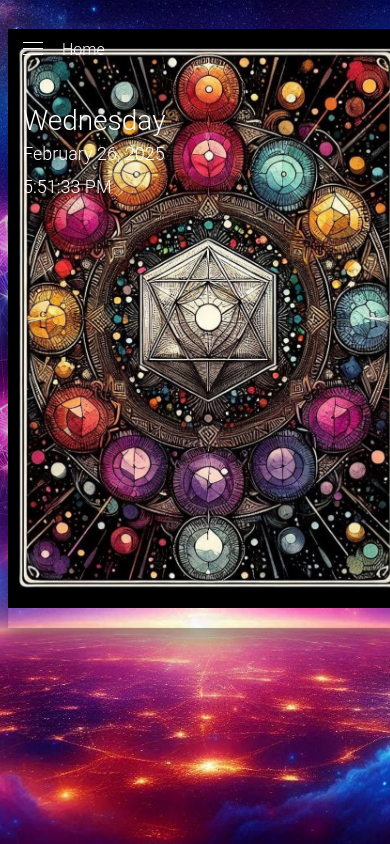
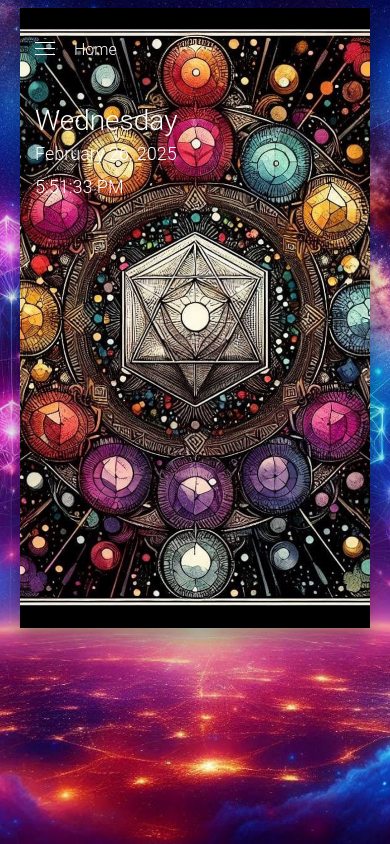
Before and after one commit to Bloodwun/Metatrons_Tablets, a PHP site: page /index.php in a window 390 px wide. Run offline with PHP 8.4, Linux system fonts and the light colour scheme; a stand-in replaces the project's code that opens the database connection.

Commit message:
Update mobile-wrap styles for improved layout and background coverage

```diff
--- a/assets/css/style.css
+++ b/assets/css/style.css
@@ -24,15 +24,16 @@ body {
 
 .mobile-wrap {
   margin: auto;
-  width: 400px;
+  width: 350px;
   height: 620px;
   overflow: hidden;
   position: relative;
   background: url(../images/metatroncard.jpg) no-repeat center center;
-  background-size: contain; /* Ensures the full image is visible */
+  background-size: cover; /* Ensures the image covers the entire div */
   box-shadow: 0 12px 15px 0 rgba(0, 0, 0, 0.24),
     0 17px 50px 0 rgba(0, 0, 0, 0.19);
 }
+
 
 
 .mobile-wrap:before {
```
